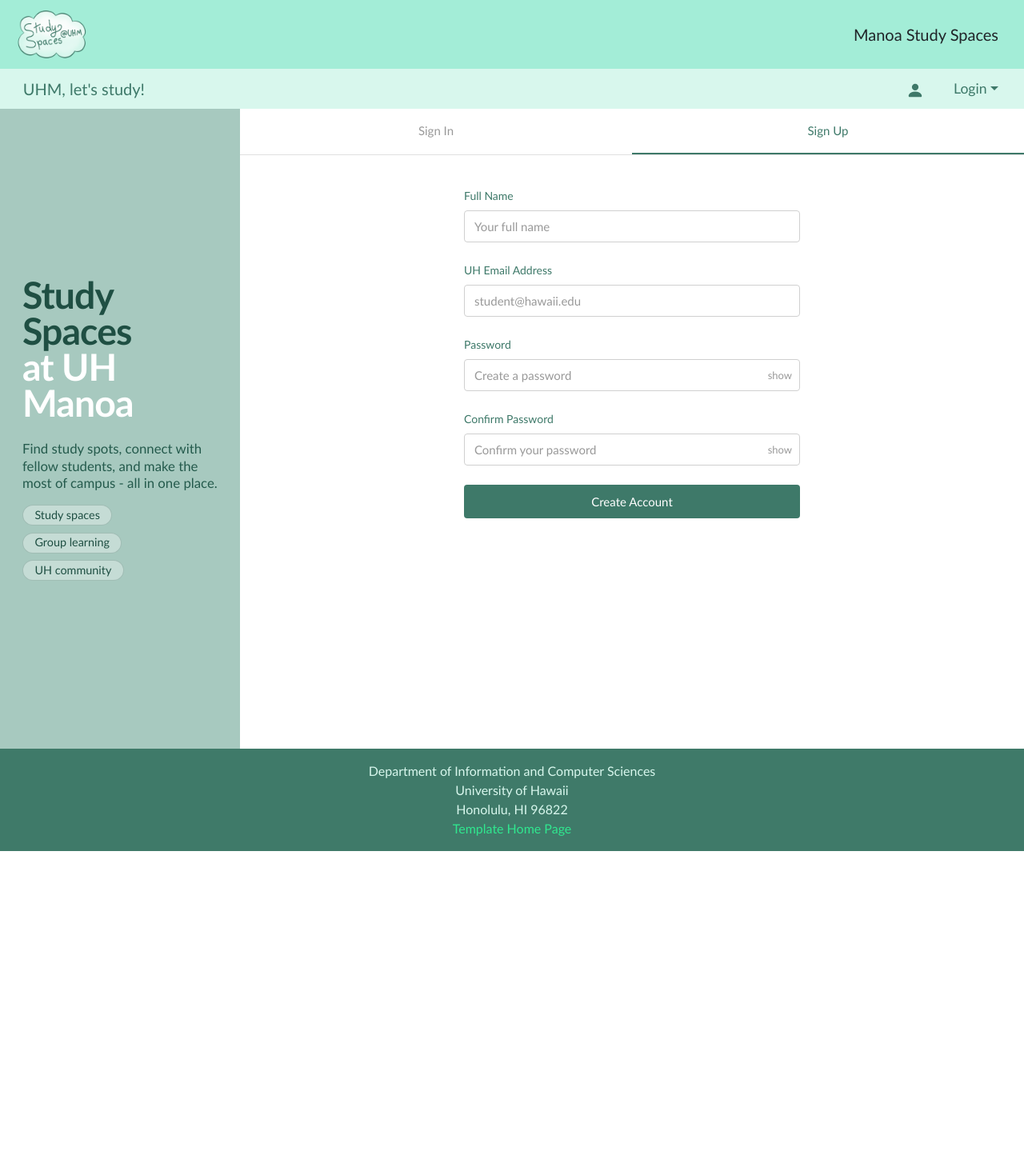
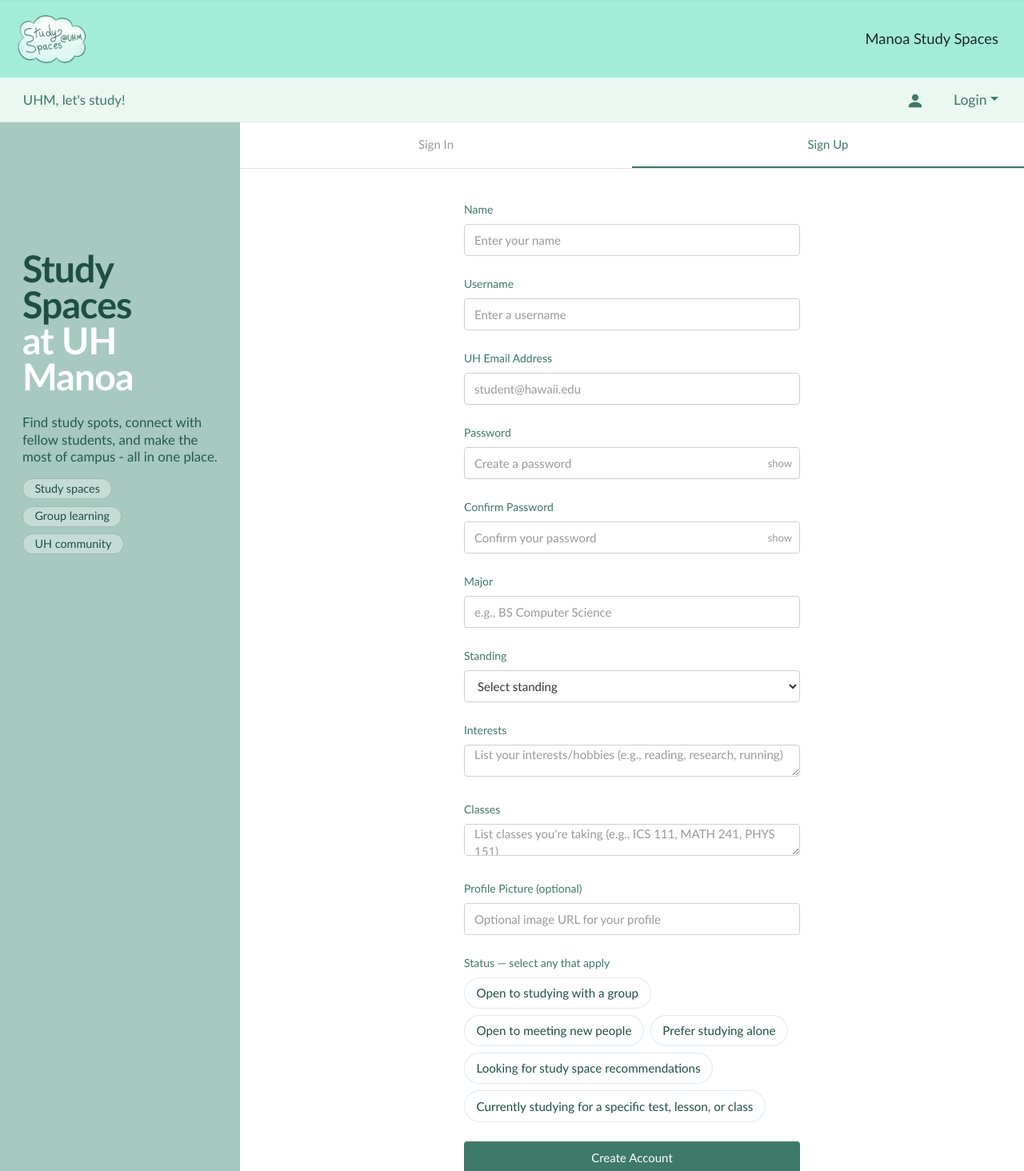
Before and after one commit to manoa-study-spaces/manoa-study-spaces, a Next.js app: page /auth/signup in a window 1280 px wide. Shown: the top 1464 px of the page at 80% size. Before the commit the page ends 1064 px from the top, so only its background shows below. Built offline with nearby package versions, Linux system fonts and the light colour scheme; no server answers.

Commit message:
added profile features to signup page

```diff
--- a/src/app/auth/signup/page.tsx
+++ b/src/app/auth/signup/page.tsx
@@ -10,9 +10,16 @@
 
 type SignUpForm = {
   fullName: string;
+  username: string;
   email: string;
   password: string;
   confirmPassword: string;
+  major?: string;
+  standing?: 'Freshman' | 'Sophmore' | 'Junior' | 'Senior' | 'Graduate' | 'Other';
+  interests?: string;
+  classes?: string;
+  pictureUrl?: string;
+  status?: string[];
 };
 
 const SignUp = () => {
@@ -27,7 +34,7 @@
     handleSubmit,
     reset,
     formState: { errors },
-  } = useForm<SignUpForm>({
+  } = useForm<any>({
     resolver: yupResolver(SignUpSchema),
   });
 
@@ -42,10 +49,17 @@
           'Content-Type': 'application/json',
         },
         body: JSON.stringify({
-          //fullName: data.fullName,
-          email: data.email,
-          password: data.password,
-        }),
+            fullName: data.fullName,
+      username: data.username,
+            email: data.email,
+            password: data.password,
+            major: data.major || null,
+            standing: data.standing || null,
+            interests: data.interests || null,
+            classes: data.classes || null,
+      pictureUrl: data.pictureUrl || null,
+            status: data.status && data.status.length ? data.status : null,
+          }),
       });
 
       const result = (await response.json()) as { message?: string };
@@ -57,6 +71,27 @@
           setErrorMessage(result.message || 'Error creating account. Please try again.');
         }
         return;
+      }
+
+      // Save profile info to localStorage as a temporary fallback (no DB changes requested)
+      try {
+        if (typeof window !== 'undefined') {
+                const profile = {
+            fullName: data.fullName,
+                  username: data.username,
+            email: data.email,
+            major: data.major || '',
+            standing: data.standing || '',
+            interests: data.interests || '',
+                classes: data.classes || '',
+                pictureUrl: data.pictureUrl || '',
+                status: Array.isArray(data.status) ? data.status : (data.status ? [data.status] : []),
+          };
+          // Use a key tied to the user's email so profile page can pick it up later
+          window.localStorage.setItem(`profile:${data.email}`, JSON.stringify(profile));
+        }
+      } catch (e) {
+        // ignore localStorage errors
       }
 
       const signInResult = await signIn('credentials', {
@@ -101,14 +136,25 @@
         )}
 
         <div className="auth-form-group">
-          <label className="auth-form-label">Full Name</label>
+          <label className="auth-form-label">Name</label>
           <input
             type="text"
             {...register('fullName')}
             className={`auth-form-input ${errors.fullName ? 'is-invalid' : ''}`}
-            placeholder="Your full name"
+            placeholder="Enter your name"
           />
-          {errors.fullName && <div className="auth-error">{errors.fullName.message}</div>}
+          {errors.fullName && <div className="auth-error">{String(errors.fullName?.message)}</div>}
+        </div>
+
+        <div className="auth-form-group">
+          <label className="auth-form-label">Username</label>
+          <input
+            type="text"
+            {...register('username')}
+            className={`auth-form-input ${errors.username ? 'is-invalid' : ''}`}
+            placeholder="Enter a username"
+          />
+          {errors.username && <div className="auth-error">{String(errors.username?.message)}</div>}
         </div>
 
         <div className="auth-form-group">
@@ -119,7 +165,7 @@
             className={`auth-form-input ${errors.email ? 'is-invalid' : ''}`}
             placeholder="student@hawaii.edu"
           />
-          {errors.email && <div className="auth-error">{errors.email.message}</div>}
+          {errors.email && <div className="auth-error">{String(errors.email?.message)}</div>}
         </div>
 
         <div className="auth-form-group">
@@ -139,7 +185,7 @@
               {showPassword ? 'hide' : 'show'}
             </button>
           </div>
-          {errors.password && <div className="auth-error">{errors.password.message}</div>}
+          {errors.password && <div className="auth-error">{String(errors.password?.message)}</div>}
         </div>
 
         <div className="auth-form-group">
@@ -159,8 +205,91 @@
               {showConfirmPassword ? 'hide' : 'show'}
             </button>
           </div>
-          {errors.confirmPassword && <div className="auth-error">{errors.confirmPassword.message}</div>}
+          {errors.confirmPassword && <div className="auth-error">{String(errors.confirmPassword?.message)}</div>}
         </div>
+
+        <div className="auth-form-group">
+          <label className="auth-form-label">Major</label>
+          <input
+            type="text"
+            {...register('major')}
+            className={`auth-form-input ${errors.major ? 'is-invalid' : ''}`}
+            placeholder="e.g., BS Computer Science"
+          />
+          {errors.major && <div className="auth-error">{String(errors.major?.message)}</div>}
+        </div>
+
+        <div className="auth-form-group">
+          <label className="auth-form-label">Standing</label>
+          <select {...register('standing')} className={`auth-form-input ${errors.standing ? 'is-invalid' : ''}`}>
+            <option value="">Select standing</option>
+            <option value="Freshman">Freshman</option>
+            <option value="Sophmore">Sophmore</option>
+            <option value="Junior">Junior</option>
+            <option value="Senior">Senior</option>
+            <option value="Graduate">Graduate</option>
+            <option value="Other">Other</option>
+          </select>
+          {errors.standing && <div className="auth-error">{String(errors.standing?.message)}</div>}
+        </div>
+
+        <div className="auth-form-group">
+          <label className="auth-form-label">Interests</label>
+          <textarea
+            {...register('interests')}
+            className={`auth-form-input ${errors.interests ? 'is-invalid' : ''}`}
+            placeholder="List your interests/hobbies (e.g., reading, research, running)"
+            rows={3}
+          />
+          {errors.interests && <div className="auth-error">{String(errors.interests?.message)}</div>}
+        </div>
+
+        <div className="auth-form-group">
+          <label className="auth-form-label">Classes</label>
+          <textarea
+            {...register('classes')}
+            className={`auth-form-input ${errors.classes ? 'is-invalid' : ''}`}
+            placeholder="List classes you're taking (e.g., ICS 111, MATH 241, PHYS 151)"
+            rows={2}
+          />
+          {errors.classes && <div className="auth-error">{String(errors.classes?.message)}</div>}
+        </div>
+
+        <div className="auth-form-group">
+          <label className="auth-form-label">Profile Picture (optional)</label>
+          <input
+            type="url"
+            {...register('pictureUrl')}
+            className={`auth-form-input ${errors.pictureUrl ? 'is-invalid' : ''}`}
+            placeholder="Optional image URL for your profile"
+          />
+          {errors.pictureUrl && <div className="auth-error">{String(errors.pictureUrl?.message)}</div>}
+        </div>
+
+        <div className="auth-form-group">
+          <label className="auth-form-label">Status — select any that apply</label>
+          <div className="status-options">
+            {[
+              'Open to studying with a group',
+              'Open to meeting new people',
+              'Prefer studying alone',
+              'Looking for study space recommendations',
+              'Currently studying for a specific test, lesson, or class',
+            ].map((opt) => (
+              <label key={opt} className="status-option">
+                <input
+                  type="checkbox"
+                  value={opt}
+                  {...register('status')}
+                />
+                <span className="status-pill">{opt}</span>
+              </label>
+            ))}
+          </div>
+          {errors.status && <div className="auth-error">{String((errors.status as any)?.message)}</div>}
+        </div>
+
+
 
         <button type="submit" className="auth-submit-btn" disabled={isLoading}>
           {isLoading ? 'Creating account...' : 'Create Account'}
--- a/src/app/globals.css
+++ b/src/app/globals.css
@@ -8,28 +8,37 @@
 }
 .wrapper {
   box-sizing: border-box;
-  min-height: 100%;
+  min-height: 100vh;
   display: flex;
   flex-direction: column;
+}
+
+.app-content {
+  flex: 1 1 auto;
+  display: block;
 }
 
 /* ---------------- Top Navbar ---------------- */
 .top-navbar {
   background-color: #a3edd7;
-  padding: 0.5rem 0;
+  padding: 0.85rem 0; /* slightly taller header like the mock */
+  box-shadow: 0 1px 0 rgba(0,0,0,0.03) inset;
 }
 
 /* Logo spacing */
 .top-navbar .navbar-brand {
   margin-left: 0.5rem;
 }
+/* logo bubble styling removed to restore original look */
 
 /* Right text */
 .top-navbar .navbar-top-text {
   margin-right: 1.25rem;
   font-weight: 300;
-  font-size: 1.25rem;
+  font-size: 1.15rem;
   font-family:'Gill Sans', 'Gill Sans MT', Calibri, 'Trebuchet MS', sans-serif;
+  display: flex;
+  align-items: center; /* vertically center text */
 }
 
 /* Hover effect on logo */
@@ -40,17 +49,20 @@
 
 /* ---------------- Bottom Navbar ---------------- */
 .bottom-navbar {
-  background-color: #d8f7ed;
-  padding: 0.25rem 0;
+  background-color: #eaf8f1; /* lighter band */
+  padding: 0.4rem 0; /* slightly taller for the thin band look */
+  border-bottom: 1px solid rgba(0,0,0,0.06);
 }
 
 /* Left text */
 .bottom-navbar .navbar-bottom-text {
   margin-left: 0.8rem;
   font-weight: 400;
-  font-size: 1.25rem;
+  font-size: 1.05rem;
   color: #3e7969;
   font-family:'Gill Sans', 'Gill Sans MT', Calibri, 'Trebuchet MS', sans-serif;
+  display: flex;
+  align-items: center;
 }
 
 /* Hamburger menu */
@@ -79,6 +91,8 @@
 .footer {
   background-color: #3f7a69;
   padding: 0.5rem 0;
+  /* ensure footer sticks to bottom when content is short */
+  margin-top: auto;
 }
 
 .footer .footer-text {
--- a/src/app/layout.tsx
+++ b/src/app/layout.tsx
@@ -32,9 +32,11 @@
   return (
     <html lang="en">
       <body className={classString}>
-       <Providers>
+        <Providers>
           <NavBar />
-          {children}
+          <main className="app-content">
+            {children}
+          </main>
           <Footer />
         </Providers>
       </body>
--- a/src/components/AuthLayout.css
+++ b/src/components/AuthLayout.css
@@ -8,12 +8,12 @@
 .auth-sidebar {
   width: 300px;
   background:#A7C9BF;
-  padding: 0.5rem 0;;
+  padding: 1.75rem 1.75rem;
   display: flex;
-  align-items: center;
+  align-items: flex-start;
   justify-content: center;
-  padding: 1.75rem 1.75rem;
   flex-shrink: 0;
+  min-height: 100vh; /* make sidebar stretch the full viewport height */
 }
 
 .auth-sidebar-content {
@@ -21,12 +21,13 @@
   max-width: 250px;
   display: flex;
   flex-direction: column;
-  justify-content: center;
+  justify-content: flex-start;
   gap: 1.5rem;
+  padding-top: 6.5rem; /* push content further down */
 }
 
 .sidebar-top {
-  width: 100%;
+    padding-top: 1.75rem;
 }
 
 .sidebar-hero-title {
@@ -78,6 +79,49 @@
   line-height: 1;
   font-weight: 400;
   background: rgba(255, 255, 255, 0.35);
+}
+
+/* Status option bubbles used in signup */
+.status-options {
+  display: flex;
+  flex-wrap: wrap;
+  gap: 0.5rem;
+}
+
+.status-option {
+  display: inline-flex;
+  align-items: center;
+}
+
+.status-option input[type='checkbox'] {
+  display: none; /* hide default checkbox */
+}
+
+.status-pill {
+  display: inline-block;
+  padding: 0.45rem 0.9rem;
+  border-radius: 999px;
+  background: rgba(255,255,255,0.9);
+  border: 1px solid rgba(31,79,67,0.12);
+  color: #1f4f43;
+  cursor: pointer;
+  transition: all 0.15s ease;
+  font-size: 0.95rem;
+}
+
+/* hover */
+.status-option:hover .status-pill {
+  transform: translateY(-2px);
+  box-shadow: 0 6px 12px rgba(0,0,0,0.06);
+  background: #e6f6ee;
+  border-color: rgba(31,79,67,0.18);
+}
+
+/* checked */
+.status-option input[type='checkbox']:checked + .status-pill {
+  background: #3f7a69;
+  color: white;
+  border-color: #2f5f52;
 }
 
 .auth-main {
@@ -365,9 +409,21 @@
     min-height: auto;
   }
 
+  /* On small screens, avoid a full-height green sidebar. Use a compact green band instead. */
   .auth-sidebar {
     width: 100%;
-    padding: 1.25rem 1rem;
+    padding: 0.75rem 1rem;
+    background: transparent; /* remove large green background on mobile */
+    min-height: auto; /* allow normal document flow */
+  }
+
+  /* compact green band/card at the top of the sidebar area */
+  .sidebar-top {
+    background: #A7C9BF;
+    padding: 1rem;
+    border-radius: 8px;
+    width: 100%;
+    margin-bottom: 1rem;
   }
 
   .auth-sidebar-content {
@@ -393,6 +449,11 @@
   .auth-form-area {
     max-width: 100%;
     padding: 1.5rem 1rem;
+  }
+
+  /* reduce top padding on small screens so content doesn't appear too low */
+  .auth-sidebar-content {
+    padding-top: 1.25rem;
   }
 
   .auth-tab {
--- a/src/components/Navbar.tsx
+++ b/src/components/Navbar.tsx
@@ -56,7 +56,10 @@
           <div className="ms-auto d-flex align-items-center gap-1">
             {/* Profile Icon */}
             <Nav>
-              <Nav.Link href="/auth/signin" active={pathName === '/auth/signin'}>
+              <Nav.Link
+                href={session ? '/profile' : '/auth/signin'}
+                active={pathName === '/profile' || pathName === '/auth/signin'}
+              >
                 <PersonFill size={22} color="#3e7969" />
               </Nav.Link>
             </Nav>
--- a/src/lib/validationSchemas.ts
+++ b/src/lib/validationSchemas.ts
@@ -28,6 +28,27 @@
   confirmPassword: Yup.string()
     .required('Confirm Password is required')
     .oneOf([Yup.ref('password'), ''], 'Confirm Password does not match'),
+  username: Yup.string()
+    .required('Username is required')
+    .matches(/^[a-zA-Z0-9_]{3,30}$/, 'Username must be 3-30 characters and contain only letters, numbers, and underscores'),
+  major: Yup.string().optional().max(100, 'Major must be 100 characters or less'),
+  standing: Yup.string()
+    .oneOf(['Freshman', 'Sophmore', 'Junior', 'Senior', 'Graduate', 'Other'])
+    .optional(),
+  interests: Yup.string().optional().max(500, 'Interests must be 500 characters or less'),
+  classes: Yup.string().optional().max(500, 'Classes must be 500 characters or less'),
+  pictureUrl: Yup.string().optional().url('Picture must be a valid URL'),
+  status: Yup.array()
+    .of(
+      Yup.string().oneOf([
+        'Open to studying with a group',
+        'Open to meeting new people',
+        'Prefer studying alone',
+        'Looking for study space recommendations',
+        'Currently studying for a specific test, lesson, or class',
+      ]),
+    )
+    .optional(),
 });
 
 export const SignInSchema = Yup.object({
```
